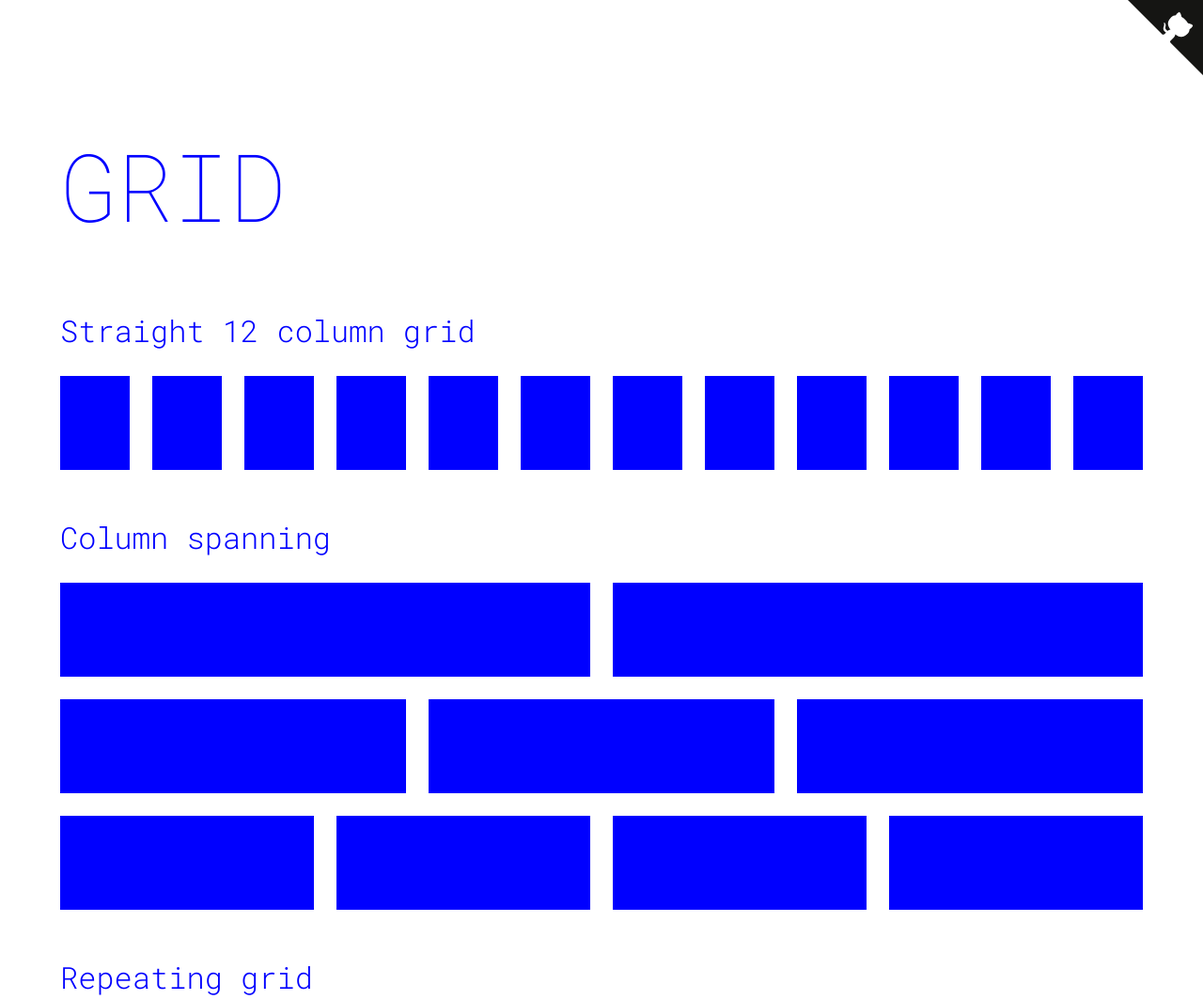
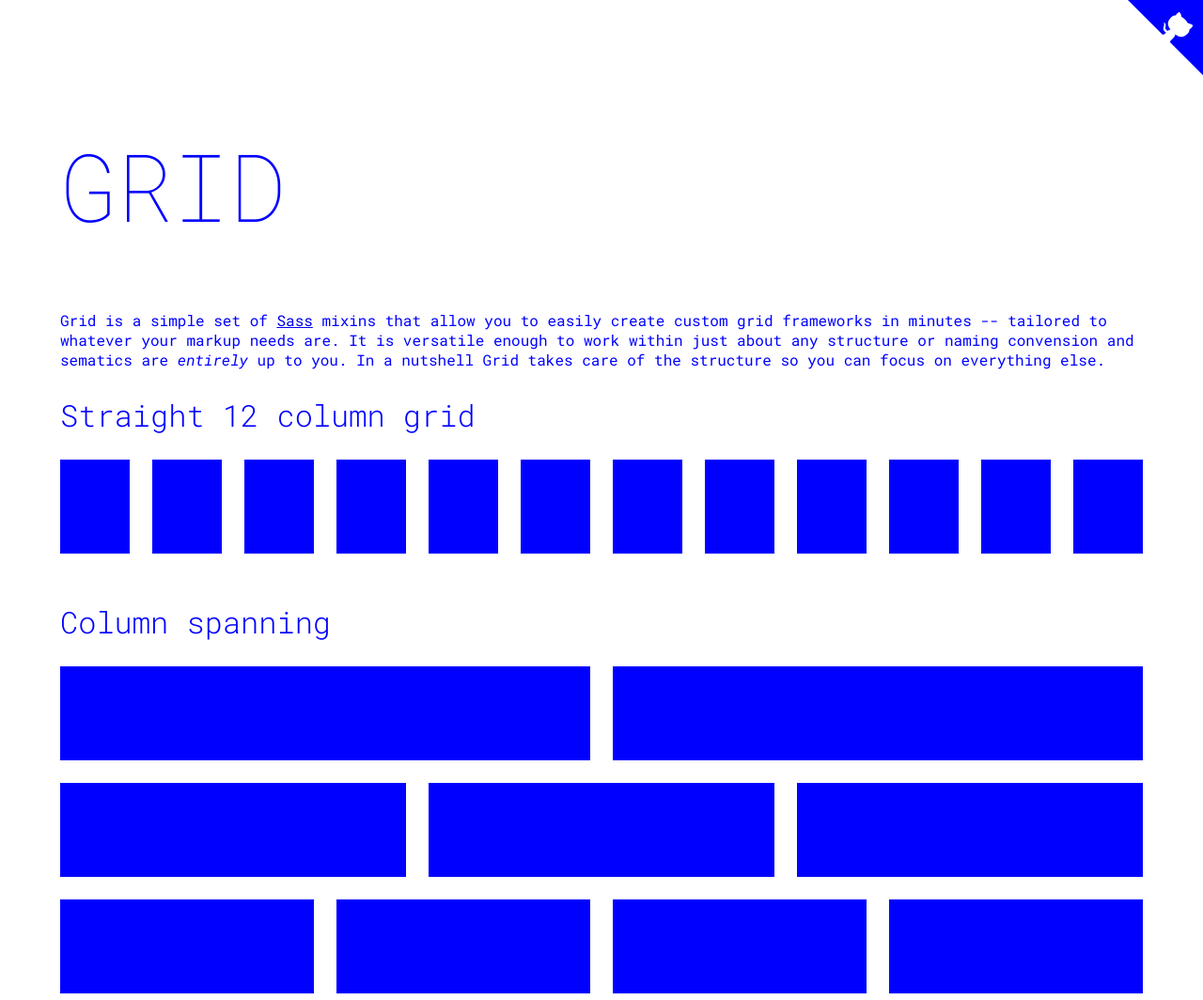
Before and after one commit to levibeach/grid, a website: page index.html in a window 1280 px wide. Shown: the top 1064 px of the page at 94% size. Drawn offline with Linux system fonts and the light colour scheme.

Commit message:
changing the github corner color and adding in a explanation paragraph

```diff
--- a/index.html
+++ b/index.html
@@ -10,8 +10,9 @@
 		<link rel="stylesheet" type="text/css" href="css/sample.css" media="screen">
 	</head>
 	<body>
-		<a href="https://github.com/levibeach/grid" class="github-corner"><svg width="80" height="80" viewBox="0 0 250 250" style="fill:#151513; color:#fff; position: absolute; top: 0; border: 0; right: 0;"><path d="M0,0 L115,115 L130,115 L142,142 L250,250 L250,0 Z"></path><path d="M128.3,109.0 C113.8,99.7 119.0,89.6 119.0,89.6 C122.0,82.7 120.5,78.6 120.5,78.6 C119.2,72.0 123.4,76.3 123.4,76.3 C127.3,80.9 125.5,87.3 125.5,87.3 C122.9,97.6 130.6,101.9 134.4,103.2" fill="currentColor" style="transform-origin: 130px 106px;" class="octo-arm"></path><path d="M115.0,115.0 C114.9,115.1 118.7,116.5 119.8,115.4 L133.7,101.6 C136.9,99.2 139.9,98.4 142.2,98.6 C133.8,88.0 127.5,74.4 143.8,58.0 C148.5,53.4 154.0,51.2 159.7,51.0 C160.3,49.4 163.2,43.6 171.4,40.1 C171.4,40.1 176.1,42.5 178.8,56.2 C183.1,58.6 187.2,61.8 190.9,65.4 C194.5,69.0 197.7,73.2 200.1,77.6 C213.8,80.2 216.3,84.9 216.3,84.9 C212.7,93.1 206.9,96.0 205.4,96.6 C205.1,102.4 203.0,107.8 198.3,112.5 C181.9,128.9 168.3,122.5 157.7,114.1 C157.9,116.9 156.7,120.9 152.7,124.9 L141.0,136.5 C139.8,137.7 141.6,141.9 141.8,141.8 Z" fill="currentColor" class="octo-body"></path></svg></a><style>.github-corner:hover .octo-arm{animation:octocat-wave 560ms ease-in-out}@keyframes octocat-wave{0%,100%{transform:rotate(0)}20%,60%{transform:rotate(-25deg)}40%,80%{transform:rotate(10deg)}}@media (max-width:500px){.github-corner:hover .octo-arm{animation:none}.github-corner .octo-arm{animation:octocat-wave 560ms ease-in-out}}</style>
+		<a href="https://github.com/levibeach/grid" class="github-corner"><svg width="80" height="80" viewBox="0 0 250 250" style="fill:#0000ff; color:#fff; position: absolute; top: 0; border: 0; right: 0;"><path d="M0,0 L115,115 L130,115 L142,142 L250,250 L250,0 Z"></path><path d="M128.3,109.0 C113.8,99.7 119.0,89.6 119.0,89.6 C122.0,82.7 120.5,78.6 120.5,78.6 C119.2,72.0 123.4,76.3 123.4,76.3 C127.3,80.9 125.5,87.3 125.5,87.3 C122.9,97.6 130.6,101.9 134.4,103.2" fill="currentColor" style="transform-origin: 130px 106px;" class="octo-arm"></path><path d="M115.0,115.0 C114.9,115.1 118.7,116.5 119.8,115.4 L133.7,101.6 C136.9,99.2 139.9,98.4 142.2,98.6 C133.8,88.0 127.5,74.4 143.8,58.0 C148.5,53.4 154.0,51.2 159.7,51.0 C160.3,49.4 163.2,43.6 171.4,40.1 C171.4,40.1 176.1,42.5 178.8,56.2 C183.1,58.6 187.2,61.8 190.9,65.4 C194.5,69.0 197.7,73.2 200.1,77.6 C213.8,80.2 216.3,84.9 216.3,84.9 C212.7,93.1 206.9,96.0 205.4,96.6 C205.1,102.4 203.0,107.8 198.3,112.5 C181.9,128.9 168.3,122.5 157.7,114.1 C157.9,116.9 156.7,120.9 152.7,124.9 L141.0,136.5 C139.8,137.7 141.6,141.9 141.8,141.8 Z" fill="currentColor" class="octo-body"></path></svg></a><style>.github-corner:hover .octo-arm{animation:octocat-wave 560ms ease-in-out}@keyframes octocat-wave{0%,100%{transform:rotate(0)}20%,60%{transform:rotate(-25deg)}40%,80%{transform:rotate(10deg)}}@media (max-width:500px){.github-corner:hover .octo-arm{animation:none}.github-corner .octo-arm{animation:octocat-wave 560ms ease-in-out}}</style>
     <h1>Grid</h1>
+		<p>Grid is a simple set of <a href="http://sass-lang.com/">Sass</a> mixins that allow you to easily create custom grid frameworks in minutes -- tailored to whatever your markup needs are. It is versatile enough to work within just about any structure or naming convension and sematics are <em>entirely</em> up to you. In a nutshell Grid takes care of the structure so you can focus on everything else.</p>
     <div id="example1">
       <h2>Straight 12 column grid</h2>
       <div class="grid1">
```
